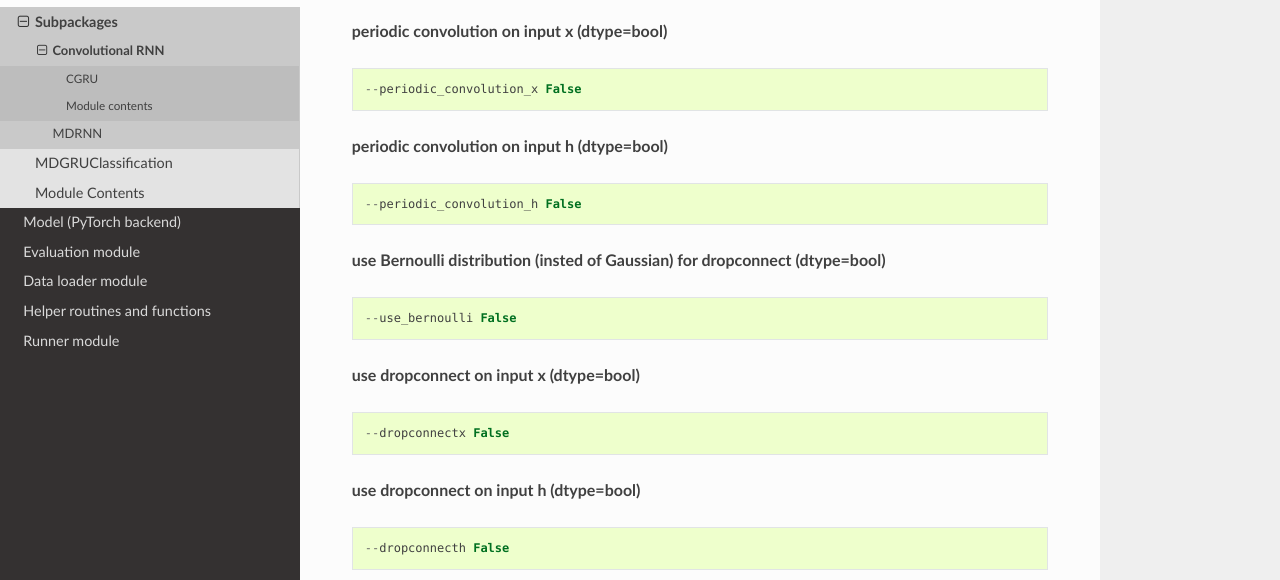
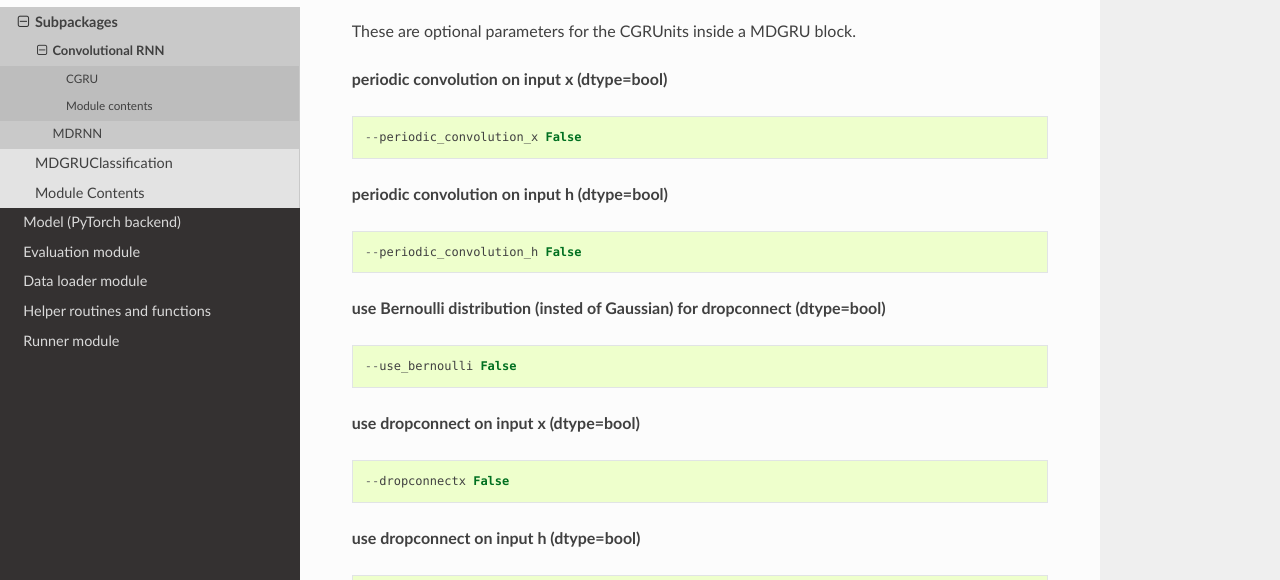
Before and after one commit to zubata88/mdgru, a Sphinx documentation site: the page built from docs/mdgru.model.crnn.rst, in a window 1280 px wide and 900 px high, cut to the strip 320-900 px from the top of the window. Built offline with Sphinx 7.4.7 and the Read the Docs theme 2.0.0, drawn with Linux system fonts in a browser that asks for light colours.

Commit message:
Update mdgru.model.crnn.rst

```diff
--- a/docs/mdgru.model.crnn.rst
+++ b/docs/mdgru.model.crnn.rst
@@ -8,6 +8,8 @@ CGRU
     :members:
     :undoc-members:
     :show-inheritance:
+
+These are optional parameters for the CGRUnits inside a MDGRU block.
 
 **periodic convolution on input x (dtype=bool)**
 ::
```
